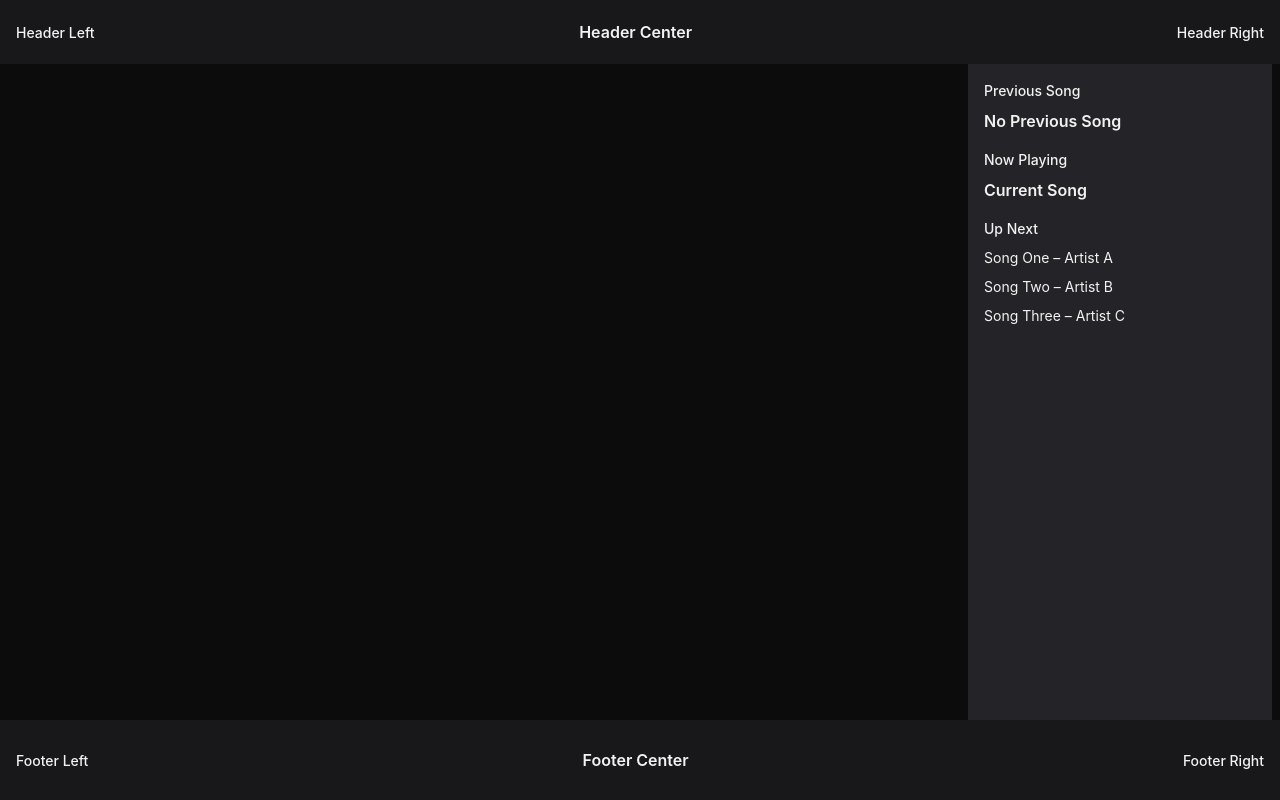
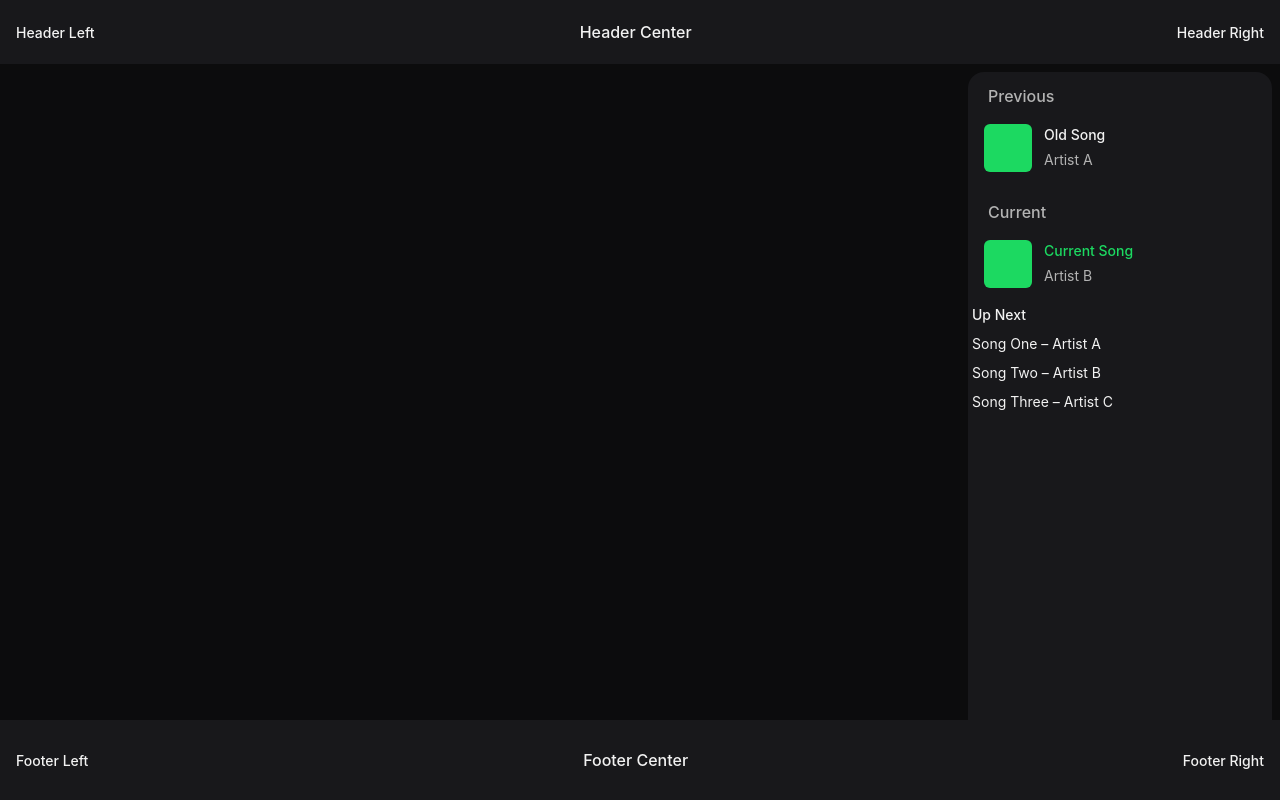
Before and after one commit to xavierAshkar/playlist-manager, a React (Vite) app: page / in a window 1280 px wide. Built offline with nearby package versions, Linux system fonts and the light colour scheme.

Commit message:
frontend(queue): hardcode layout for previous & current w/value passed for isCurrent for title color

```diff
--- a/src/App.jsx
+++ b/src/App.jsx
@@ -18,7 +18,7 @@ export default function App() {
         </main>
 
         {/* Queue Section */}
-        <aside className="w-[304px] mx-2">
+        <aside className="w-[304px] mx-2 mt-2">
           <Queue />
         </aside>
       </div>
--- a/src/components/Queue/Queue.jsx
+++ b/src/components/Queue/Queue.jsx
@@ -4,7 +4,7 @@ import QueueList from './QueueList'
 
 export default function Queue() {
   return (
-    <div className="h-full w-full bg-bg-light flex flex-col p-4 gap-4">
+    <div className="h-full w-full bg-bg flex flex-col px-1 rounded-t-2xl">
       {/* Previous Songs */}
       <QueuePrevious />
 
--- a/src/components/Queue/QueueCurrent.jsx
+++ b/src/components/Queue/QueueCurrent.jsx
@@ -1,8 +1,22 @@
+import SongItem from './SongItem'
+
 export default function QueueCurrent() {
-    return (
-      <div>
-        <h3 className="text-subheading mb-2">Now Playing</h3>
-        <p className="text-heading">Current Song</p>
-      </div>
-    )
+  const currentSong = {
+    title: 'Current Song',
+    artist: 'Artist B',
   }
+
+  return (
+    <div className="pt-2 pb-1">
+    {/* Header */}
+    <div className="h-[32px] flex items-center px-4">
+        <h3 className="text-heading text-text-subtle">Current</h3>
+    </div>
+
+    {/* Song Content */}
+    <div>
+        <SongItem title={currentSong.title} artist={currentSong.artist} isCurrent={true} />
+    </div>
+    </div>
+  )
+}
--- a/src/components/Queue/QueuePrevious.jsx
+++ b/src/components/Queue/QueuePrevious.jsx
@@ -1,8 +1,22 @@
+import SongItem from './SongItem'
+
 export default function QueuePrevious() {
-    return (
-      <div>
-        <h3 className="text-subheading mb-2">Previous Song</h3>
-        <p className="text-heading">No Previous Song</p>
-      </div>
-    )
+  const previousSong = {
+    title: 'Old Song',
+    artist: 'Artist A',
   }
+
+  return (
+    <div className="pt-2 pb-1">
+    {/* Header */}
+    <div className="h-[32px] flex items-center px-4">
+        <h3 className="text-heading text-text-subtle">Previous</h3>
+    </div>
+
+    {/* Song Content */}
+    <div>
+        <SongItem title={previousSong.title} artist={previousSong.artist} />
+    </div>
+    </div>
+  )
+}
--- a/src/components/Queue/SongItem.jsx
+++ b/src/components/Queue/SongItem.jsx
@@ -1,8 +1,32 @@
-export default function SongItem({ title, artist }) {
+export default function SongItem({ title, artist, isCurrent = false }) {
     return (
-      <div className="flex flex-col">
-        <span className="text-body">{title}</span>
-        <span className="text-body text-subtle-text">{artist}</span>
+      <div className="flex items-center h-18 px-3 hover:bg-bg-light rounded-md group transition">
+        {/* LEFT: Placeholder Cover */}
+        <div className="w-12 h-12 rounded-md bg-spotify mr-3"></div>
+
+        {/* MIDDLE: Title + Artist */}
+        <div className="flex flex-col gap-1 flex-1 h-12">
+          <span className={`text-subheading ${isCurrent ? 'text-spotify' : 'text-text'}`}>{title}</span>
+          <span className="text-body text-text-subtle">{artist}</span>
+        </div>
+
+        {/* RIGHT: Heart (visible on hover) */}
+        <button className="opacity-0 group-hover:opacity-100 transition">
+          <svg
+            xmlns="http://www.w3.org/2000/svg"
+            fill="none"
+            viewBox="0 0 24 24"
+            strokeWidth={1.5}
+            stroke="currentColor"
+            className="w-5 h-5 text-text-muted hover:text-spotify"
+          >
+            <path
+              strokeLinecap="round"
+              strokeLinejoin="round"
+              d="M21 8.25c0-2.485-2.099-4.5-4.688-4.5-1.935 0-3.597 1.126-4.312 2.736C11.597 4.876 9.935 3.75 8 3.75 5.411 3.75 3.312 5.765 3.312 8.25c0 5.25 8.688 10.5 8.688 10.5s8.688-5.25 8.688-10.5z"
+            />
+          </svg>
+        </button>
       </div>
-    )
+    );
   }
--- a/src/index.css
+++ b/src/index.css
@@ -11,7 +11,7 @@
   --color-border-light: hsl(240, 7%, 40%);
   --color-text: hsl(0, 0%, 95%);
   --color-text-muted: hsl(0, 0%, 83%);
-  --color-subtle-text: hsl(0, 0%, 70%);
+  --color-text-subtle: hsl(0, 0%, 70%);
 
   /* Font */
   --font-family-sans: "Inter", sans-serif;
@@ -36,6 +36,6 @@
   .text-heading {
     font-family: var(--font-family-sans);
     font-size: var(--font-size-heading);
-    font-weight: 600;
+    font-weight: 500;
   }
 }
```
